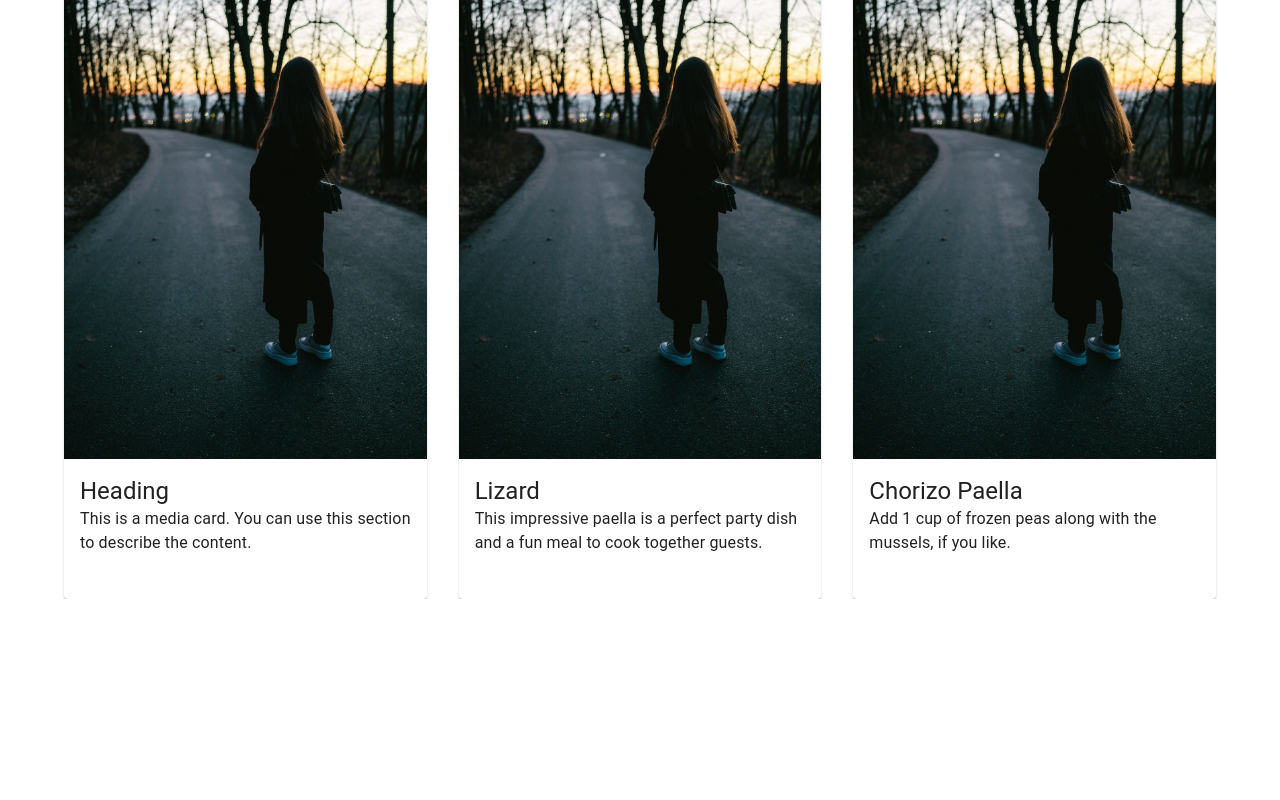
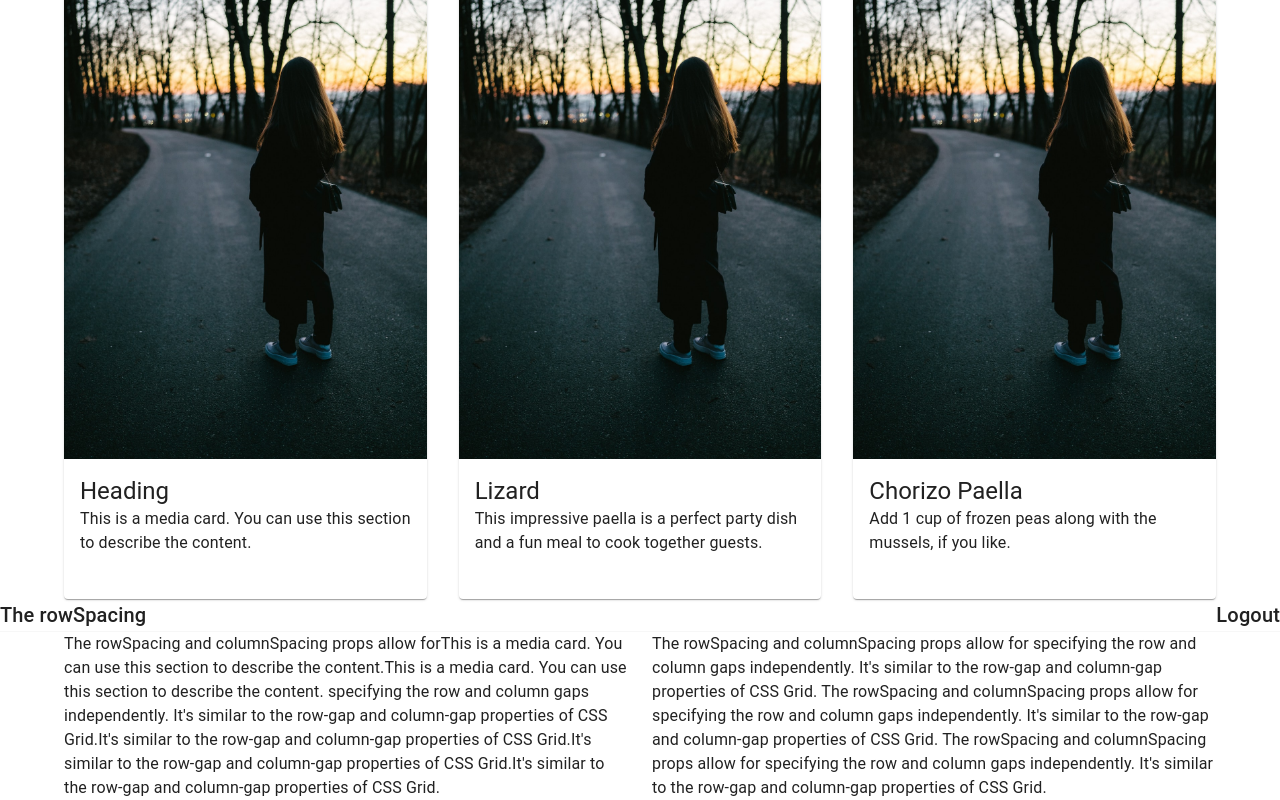
Before and after one commit to mrsamia/MUIPractice, a React (Create React App) app: page / in a window 1280 px wide. Shown: the part 1502-2302 px from the top of the page. Before the commit the page ends 2101 px from the top, so only its background shows below. Built offline with nearby package versions, Linux system fonts and the light colour scheme.

Commit message:
SRM | Grid

```diff
--- a/src/App.js
+++ b/src/App.js
@@ -10,6 +10,7 @@ import AutoComplete from './Component/AutoComplete';
 import TypoGraphy from './Component/TypoGraphy';
 import Nav from './Component/Nav';
 import CardMaping from './Component/CardMaping';
+import Grrid from './Component/Grrid';
 
 const sx = {
   height: 80,
@@ -45,7 +46,7 @@ function App() {
       </div>
       <AutoComplete />
       <CardMaping />
-
+      <Grrid/>
     </div>
   );
 }
--- /dev/null
+++ b/src/Component/Grrid.js
@@ -0,0 +1,37 @@
+import { Divider, Grid, Typography, } from '@mui/material';
+import { Container } from '@mui/system';
+import React from 'react';
+
+function Grrid(props) {
+    return (
+        <>
+            <Grid container spacing={3}>
+                <Grid item xs={8}>
+                    <Typography variant='h6' align='start'> The rowSpacing</Typography>
+                </Grid>
+                <Grid item xs={4}>
+                    <Typography variant='h6' align='end'>Logout</Typography>
+                </Grid>
+            </Grid>
+            <Divider></Divider>
+            <Container>
+                <Grid container spacing={3} >
+
+                    <Grid item xs={6}>
+                        <Typography align='start'>
+                            The rowSpacing and columnSpacing props allow forThis is a media card. You can use this section to describe the content.This is a media card. You can use this section to describe the content. specifying the row and column gaps independently. It's similar to the row-gap and column-gap properties of CSS Grid.It's similar to the row-gap and column-gap properties of CSS Grid.It's similar to the row-gap and column-gap properties of CSS Grid.It's similar to the row-gap and column-gap properties of CSS Grid.
+                        </Typography>
+                    </Grid>
+                    <Grid item xs={6}>
+                        <Typography align='start'>
+                            The rowSpacing and columnSpacing props allow for specifying the row and column gaps independently. It's similar to the row-gap and column-gap properties of CSS Grid.
+                            The rowSpacing and columnSpacing props allow for specifying the row and column gaps independently. It's similar to the row-gap and column-gap properties of CSS Grid.
+                            The rowSpacing and columnSpacing props allow for specifying the row and column gaps independently. It's similar to the row-gap and column-gap properties of CSS Grid.</Typography>
+                    </Grid>
+                </Grid>
+            </Container>
+        </>
+    );
+}
+
+export default Grrid;
```
Also changed, not shown: src/CSS/Styles.js (added, +11 -0 lines), src/Component/Nav.js (+15 -2 lines).
